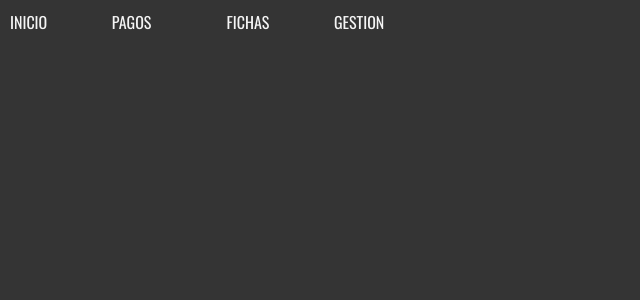
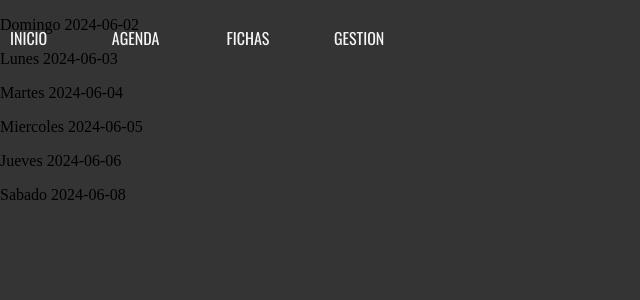
Before and after one commit to marcosfabricio3/blue-moon-agenda, a React (Vite) app in the folder Agenda/: page /agenda in a window 1280 px wide. Shown: the top 300 px of the page, without its empty margins (0-640 px from the left). Built offline with nearby package versions, Linux system fonts and the light colour scheme; no server answers.

Commit message:
set the time and set the week

```diff
--- /dev/null
+++ b/Agenda/src/components/DayTask/DayTask.jsx
@@ -0,0 +1,17 @@
+import CallApi from "../CallApi";
+import DetectDay from "./DetectDay/DetectDay";
+
+function DayTask({day}) {
+    const { data } =  CallApi('http://localhost:3000/fichas');
+    const diaSemana = DetectDay(day);
+
+    return(
+        <>
+            <div>
+                <p>{day} {diaSemana}</p>
+            </div>
+        </>
+    );
+};
+
+export default DayTask;
--- /dev/null
+++ b/Agenda/src/components/DayTask/DetectDay/DetectDay.jsx
@@ -0,0 +1,25 @@
+
+function DetectDay(diaSemana) {
+    const diasSemana = ['domingo', 'lunes', 'martes', 'miercoles', 'jueves', 'viernes', 'sabado'];
+    const indiceDia = diasSemana.indexOf(diaSemana.toLowerCase());
+
+    if (indiceDia === -1) {
+        return 'Dia No Valido';
+    }
+
+    const hoy = new Date();
+    const diaActual = hoy.getDay();
+    const diferenciaDias =indiceDia - diaActual;
+
+    const fechaDelDia = new Date();
+    fechaDelDia.setDate(hoy.getDate() + diferenciaDias);
+
+    const año = fechaDelDia.getFullYear();
+    const mes = String(fechaDelDia.getMonth() + 1).padStart(2, '0');
+    const dia = String(fechaDelDia.getDate()).padStart(2, '0');
+
+    return `${año}-${mes}-${dia}`;
+
+};
+
+export default DetectDay;
--- a/Agenda/src/components/Forms/AddForm/FormAdd.jsx
+++ b/Agenda/src/components/Forms/AddForm/FormAdd.jsx
@@ -18,6 +18,7 @@ function FormAdd() {
       var celular = formData.celular.value;
       var en_tratamiento = formData.en_tratamiento.value;
       var reserva = formData.reserva.value;
+      var day_reserva = formData.day_reserva.value;
     //
 
     // MAKE THE POST REQUEST TO THE API
@@ -32,6 +33,7 @@ function FormAdd() {
             celular: celular,
             en_tratamiento: en_tratamiento,
             reserva: reserva,
+            day_reserva: day_reserva,
           }),
         });
         if (response.ok) {
@@ -60,6 +62,7 @@ function FormAdd() {
           <InputForm TextInput={"Celular"} name={"celular"} />
           <InputForm TextInput={"En Tratamiento"} name={"en_tratamiento"} />
           <InputForm TextInput={"Reserva"} name={"reserva"} />
+          <input type="date" name="day_reserva" id="" />
         </div>
 
         <div className="AntationAndButtonContainer">
--- a/Agenda/src/components/NavBar/NavBar.jsx
+++ b/Agenda/src/components/NavBar/NavBar.jsx
@@ -23,7 +23,8 @@ function NavBar() {
 
         </li>
 
-        <li className="NavItem">PAGOS</li>
+        <Link className={activeRoute === "/Agenda" ? "NavItem active" : "NavItem"} to="/Agenda">AGENDA</Link>
+
 
         <li>
 
--- /dev/null
+++ b/Agenda/src/components/Pages/Agenda.jsx
@@ -0,0 +1,19 @@
+import React from "react";
+
+// COMPONENTS
+import DayTask from "../DayTask/DayTask";
+
+function Agenda() {
+  return (
+    <>
+    <DayTask day='Domingo'/>
+      <DayTask day='Lunes'/>
+      <DayTask day='Martes'/>
+      <DayTask day='Miercoles'/>
+      <DayTask day='Jueves'/>
+      <DayTask day='Sabado'/>
+    </>
+  );
+}
+
+export default Agenda;
--- a/Agenda/src/main.jsx
+++ b/Agenda/src/main.jsx
@@ -6,6 +6,7 @@ import { BrowserRouter as Router, Route, Routes } from "react-router-dom";
 import NavBar from "./components/NavBar/NavBar.jsx";
 import Home from "./components/Pages/Home.jsx";
 import Fichas from "./components/Pages/Fichas.jsx";
+import Agenda from "./components/Pages/Agenda.jsx";
 
 // CSS
 import "./index.css";
@@ -21,6 +22,7 @@ ReactDOM.createRoot(document.getElementById("root")).render(
         {/* PATH OF EACH PAGES */}
         <Route exact path="/" element={<Home />} />
         <Route exact path="fichas" element={<Fichas />} />
+        <Route exact path="agenda" element={<Agenda />} />
 
       </Routes>
     </Router>
```
Also changed, not shown: Agenda/src/components/DayTask/DayTask.css (added).
